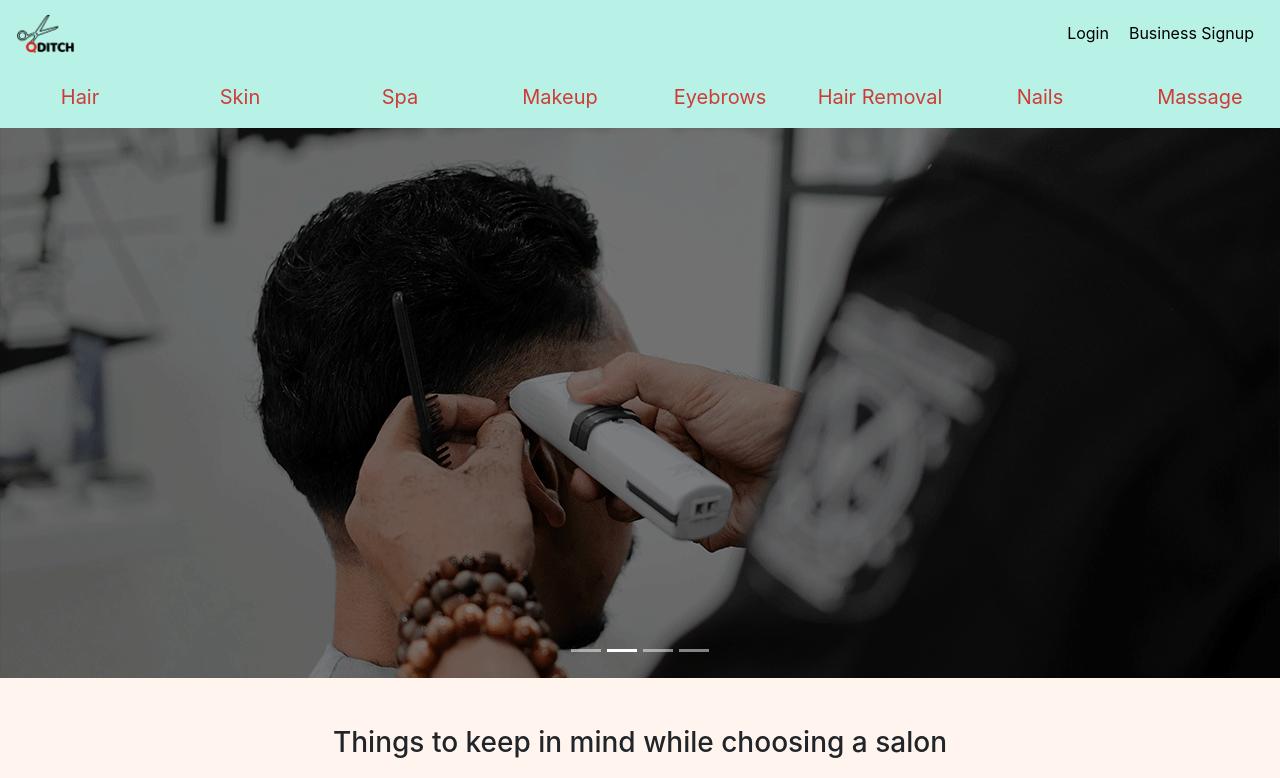
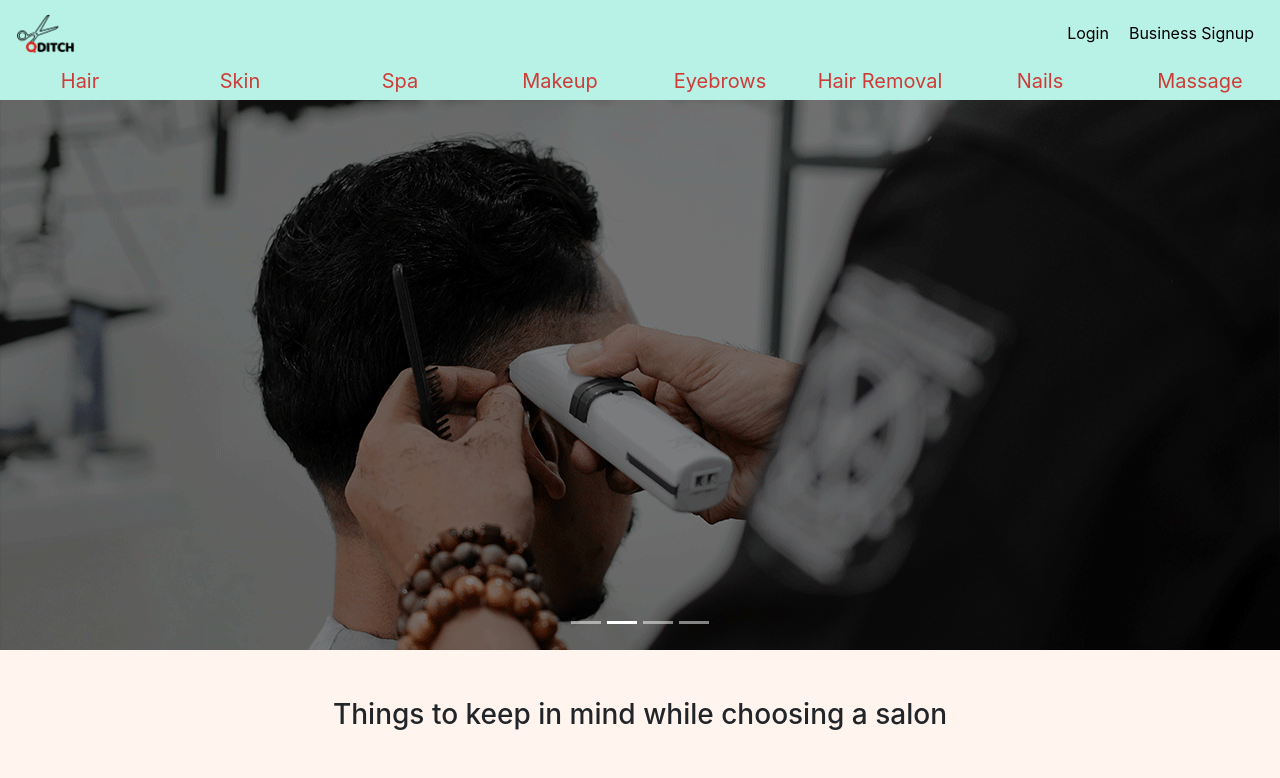
Before and after one commit to alfazkhan/qditch-frontend, a React (Create React App) app: page / in a window 1280 px wide. Shown: the top 778 px of the page. Built offline with nearby package versions, Linux system fonts and the light colour scheme; no server answers.

Commit message:
Distance sorting fixed, Minor UI fix

```diff
--- a/src/Components/BusinessInfo/SalonCard/SalonCard.js
+++ b/src/Components/BusinessInfo/SalonCard/SalonCard.js
@@ -145,14 +145,14 @@ class SalonCard extends Component {
                       </Typography>
 
 
-                      <table className="table mt-5">
+                      <table className="table mt-3">
                         {this.state.salonServices[salon.id].slice(0, 4)}
                       </table>
 
                     </CardContent>
                   </CardActionArea>
                   <CardActions className="mt-auto">
-                    <Button className="ml-auto mt-5" size="small" color="primary">
+                    <Button className="ml-auto mt-2" size="small" color="primary">
                       Book Appointment Now
                     </Button>
                   </CardActions>
--- a/src/Components/BusinessInfo/SalonInfocard/SalonInfoCard.js
+++ b/src/Components/BusinessInfo/SalonInfocard/SalonInfoCard.js
@@ -13,7 +13,7 @@ export class SalonInfoCard extends Component {
     componentDidMount() {
 
         const safetyFeatures = this.state.safetyFeatures
-        // console.log(this.props.data)
+        console.log(this.props.data)
         const promise = [Axios.get('api/safety_feature/safety_features/')
             .then(res => {
                 // console.log(res.data)
@@ -41,7 +41,8 @@ export class SalonInfoCard extends Component {
                 {!this.state.Loading
                     ? <Paper elevation={3} className="p-0">
                         <Heading text={this.props.data['business_name']} />
-                        <strong className="ml-3 mr-3 mb-1 text-break">{this.props.data['address']}</strong>
+                        <strong className="ml-3 mr-3 mb-1 text-break">{this.props.data['line1'] +", "+ this.props.data['line2']}</strong><br/>
+                        <strong className="ml-3 mr-3 mb-1 text-break">{this.props.data['area'] + ", " + this.props.data['city_name'] + ", " + this.props.data['pincode']}</strong>
                         <div className='mt-1 mb-3' style={{maxHeight: 400,overflow: 'scroll',overflowX: 'hidden'}}>
                         {this.state.safetyFeatures}
                         </div>
--- a/src/Components/BusinessInfo/ServiceBook/ServiceBook.js
+++ b/src/Components/BusinessInfo/ServiceBook/ServiceBook.js
@@ -338,8 +338,8 @@ export class ServiceBook extends Component {
                     <Paper className="col" elevation={3} style={{ backgroundColor: '#333' }}>
                         <div style={{ overflowX: window.innerWidth < 768 ? "scroll" : "hidden" }}>
                             <table class="table">
-                                <thead>
-                                    <tr style={{ color: '#fff' }}>
+                                <thead className="table-dark">
+                                    <tr>
                                         {this.props.user_id
                                             ? <th scope="col">#</th>
                                             : null}
--- a/src/Components/Categories/Categories.js
+++ b/src/Components/Categories/Categories.js
@@ -36,28 +36,28 @@ const Categories = (props) => {
     return (
         <div className="container-fluid mx-auto" style={{ backgroundColor: Colors.primary }}>
             <div className="row">
-                <div className="col my-3" onClick={clickHandler} >
+                <div className="col mb-1" onClick={clickHandler} >
                     <Link  className="navbar-link text-bold" id="Hair" style={styles.Avatar}>Hair</Link>
                 </div>
-                <div className="col my-3" onClick={clickHandler} >
+                <div className="col mb-1" onClick={clickHandler} >
                     <Link  className="navbar-link text-bold" id="Skin" style={styles.Avatar}>Skin</Link>
                 </div>
-                <div className="col my-3" onClick={clickHandler} >
+                <div className="col mb-1" onClick={clickHandler} >
                     <Link  className="navbar-link text-bold" id="Spa" style={styles.Avatar}>Spa</Link>
                 </div>
-                <div className="col my-3" onClick={clickHandler} >
+                <div className="col mb-1" onClick={clickHandler} >
                     <Link  className="navbar-link text-bold" id="Makeup" style={styles.Avatar}>Makeup</Link>
                 </div>
-                <div className="col my-3" onClick={clickHandler} >
+                <div className="col mb-1" onClick={clickHandler} >
                     <Link  className="navbar-link text-bold" id="Eyebrows" style={styles.Avatar}>Eyebrows</Link>
                 </div>
-                <div className="col my-3" onClick={clickHandler} >
+                <div className="col mb-1" onClick={clickHandler} >
                     <Link  className="navbar-link text-bold" id="Hair Removal" style={styles.Avatar}>Hair Removal</Link>
                 </div>
-                <div className="col my-3" onClick={clickHandler} >
+                <div className="col mb-1" onClick={clickHandler} >
                     <Link  className="navbar-link text-bold" id="Nails" style={styles.Avatar}>Nails</Link>
                 </div>
-                <div className="col my-3" onClick={clickHandler} >
+                <div className="col mb-1" onClick={clickHandler} >
                     <Link  className="navbar-link text-bold" id="Massage" style={styles.Avatar}>Massage</Link>
                 </div>
             </div>
--- a/src/Components/SearchResults/SalonResultCards/SalonResultCards.js
+++ b/src/Components/SearchResults/SalonResultCards/SalonResultCards.js
@@ -61,6 +61,10 @@ const SalonResults = (props) => {
     return arr; // for testing
   }
 
+  const getArraysExclusion = (a1, a2) => {
+    return a1.filter(function (n) { return a2.indexOf(n) === -1; });
+  }
+
   const bubbleSort = (Array) => {
     let len = Array.length;
     for (let i = 0; i < len; i++) { //you can also use "for in", so you don't need the variable "len"
@@ -75,13 +79,13 @@ const SalonResults = (props) => {
       }
     }
 
-    for (var i = 0; i < len; i++) {
-      if(Array[i].distance === null){
-        array_move(Array,i,len-1)
+    const temparray = []
+    for (var i = 0; i < Array.length; i++) {
+      if (Array[i].distance === null) {
+        temparray.push(Array[i])
       }
     }
-    console.log(Array)
-    return Array;
+    return getArraysExclusion(Array, temparray).concat(temparray);
   };
 
 
--- a/src/Container/BusinessInfo/BusinessInfo.js
+++ b/src/Container/BusinessInfo/BusinessInfo.js
@@ -82,7 +82,7 @@ class BusinessInfo extends Component {
                             <div className={window.innerWidth > 768 ? "col-8" : "col-12"}>
                                 <BusinessSlideshow images={this.state.business_data['business_images']} />
                             </div>
-                            <div className={window.innerWidth > 768 ? "col-4" : "col-12"}>
+                            <div className={window.innerWidth > 768 ? "col-4 p-0" : "col-12"}>
                                 <SalonInfoCard data={this.state.business_data} />
                             </div>
                         </div>
--- a/src/Container/Dashboard/EditProfile/EditProfile.js
+++ b/src/Container/Dashboard/EditProfile/EditProfile.js
@@ -128,13 +128,14 @@ class EditProfile extends Component {
         this.setState({ Loading: true })
         Axios.patch(url, data)
             .then(res => {
-                const catData={
+                const catData = {
                     "business": this.props.data['id'],
                     "category": this.state.superCategory
                 }
                 console.log(catData)
-                Axios.post('api/category/change_super_category/',catData)
-                .then(res=>{
+                if (catData.category !== null) {
+                    Axios.post('api/category/change_super_category/', catData)
+                        .then(res => {
                             console.log(res.data)
                             this.props.reload()
                             console.log(res.data)
@@ -143,6 +144,10 @@ class EditProfile extends Component {
                             this.setState({ Loading: false })
                             console.log(e.response)
                         })
+                }
+                else {
+                    this.setState({ Loading: false })
+                }
             })
             .catch(e => {
                 this.setState({ Loading: false })
--- a/src/Container/Navigator/Navigator.js
+++ b/src/Container/Navigator/Navigator.js
@@ -38,6 +38,9 @@ export class Navigator extends Component {
     }
 
     componentDidMount() {
+
+        console.log(window.innerWidth)
+
 
         navigator.geolocation.getCurrentPosition(this.updateCoordinates)
         const data = JSON.parse(localStorage.getItem('state'))
```
Also changed, not shown: src/Components/SlideShow/Slideshow.js (+9 -10 lines). Lines whose indentation alone changed are shown as unchanged.
